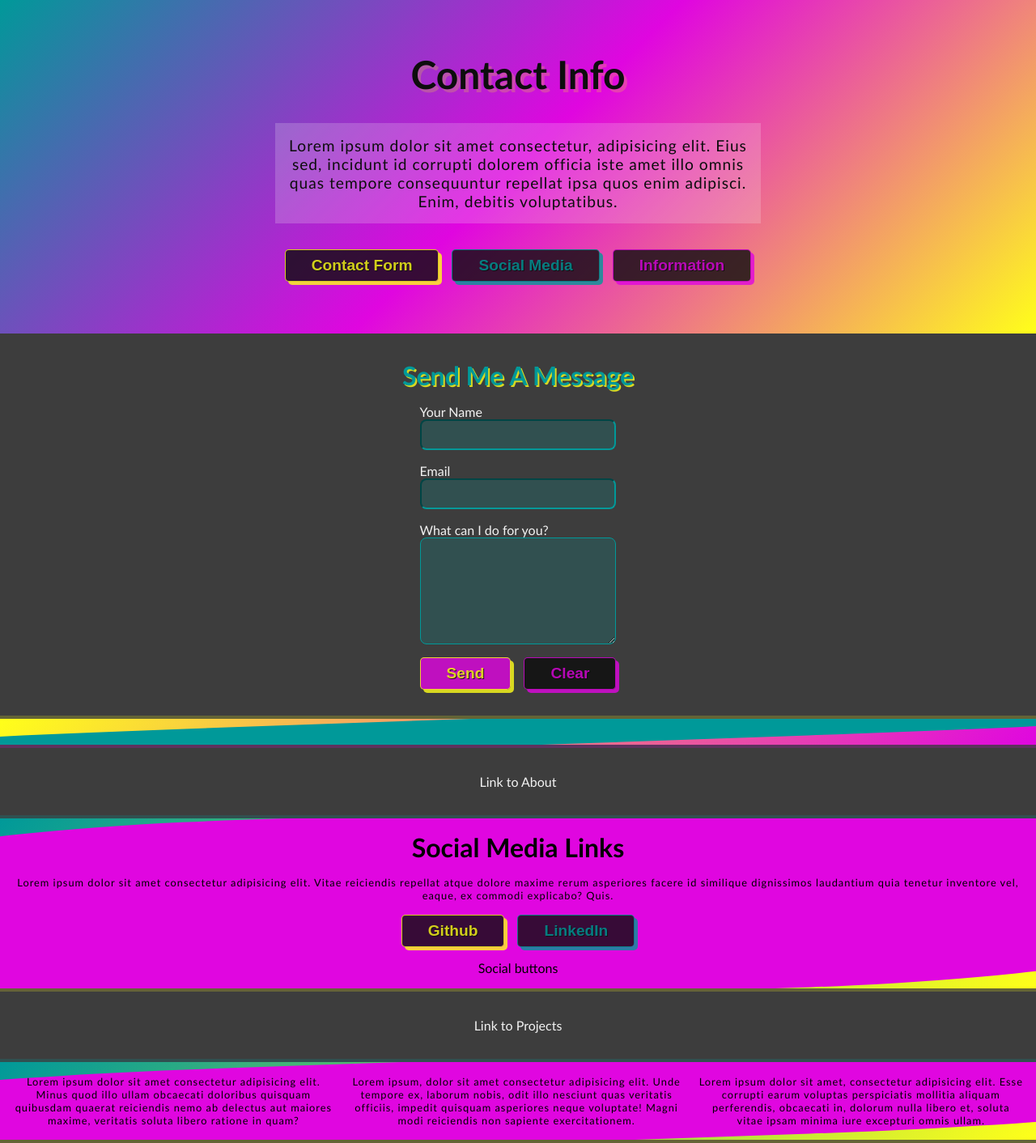
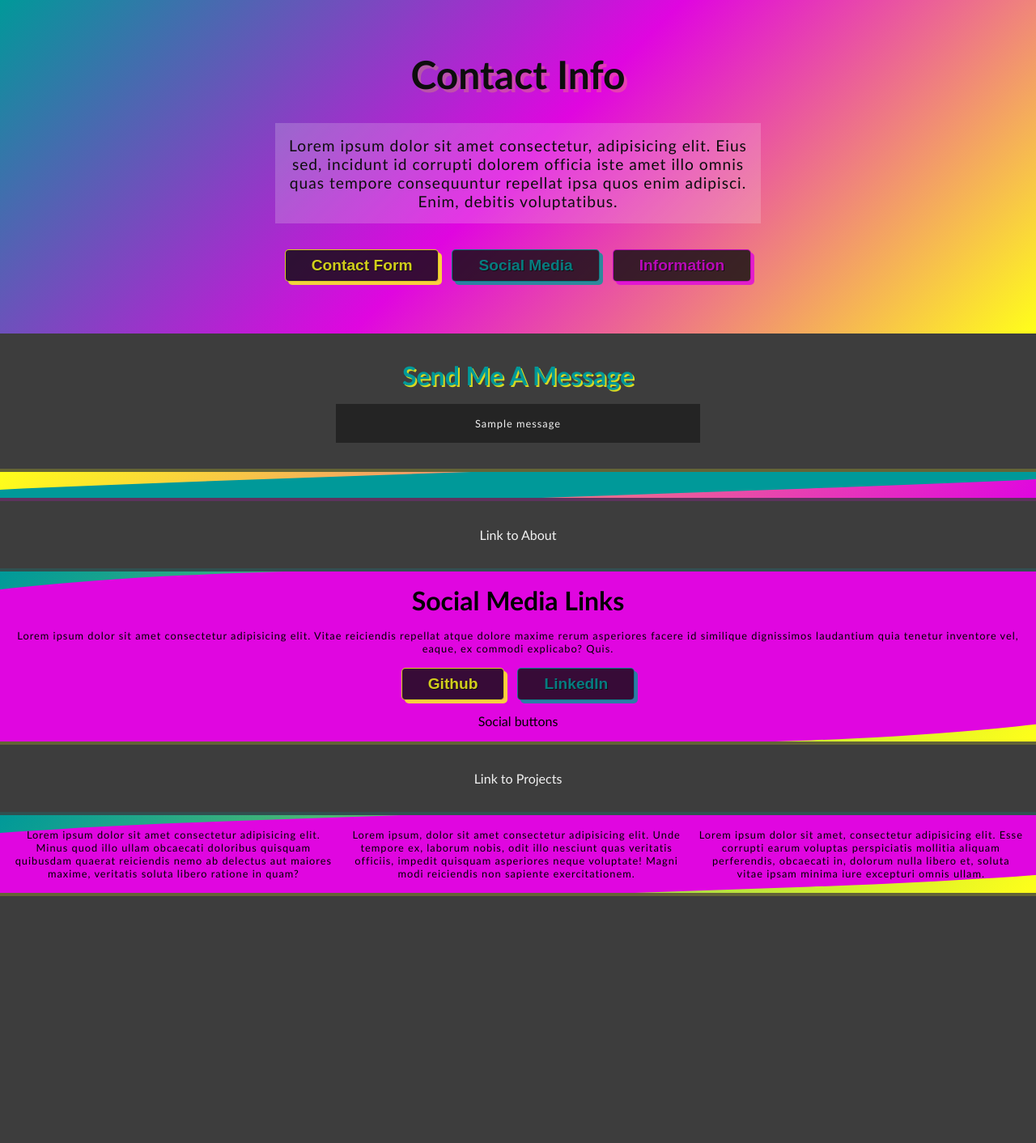
Before and after one commit to jake-the-cake/whoami, a Flask app: page /contact in a window 1280 px wide. Shown: the part 81-1493 px from the top of the page at 81% size. After the commit the page ends 1188 px from the top, so only its background shows below. Run offline with Flask 3, Linux system fonts and the light colour scheme; one stand-in notice (Sample message) is shown; parts of the project's set-up code (start-up, migrations or seed data) failed here and were passed over.

Commit message:
form error

```diff
--- a/app/routes/pages.py
+++ b/app/routes/pages.py
@@ -1,6 +1,6 @@
-from flask import Blueprint, render_template, jsonify, session
+from flask import Blueprint, render_template, jsonify, session, redirect, url_for, flash, request
 from app.forms import RegistrationForm, LoginForm, ContactForm
-from app.models import parse_choices
+from app.models import parse_choices, new_message
 from app import mongo
 
 
@@ -10,9 +10,15 @@ pages_blueprint = Blueprint('pages', __name__)
 def about():
     return render_template('about.html')
 
-@pages_blueprint.route('/contact')
+@pages_blueprint.route('/contact', methods=['GET', 'POST'])
 def contact():
-    return render_template('contact.html', form=ContactForm())
+		form = ContactForm()
+		if form.validate_on_submit():
+			if not form.errors:
+				flash('Thank you for your message. I will get back to you shortly!')
+				new_message(request.form)
+			return redirect(request.referrer)
+		return render_template('contact.html', form=form)
 
 @pages_blueprint.route('/projects', methods=['GET', 'POST'])
 def projects():
@@ -35,6 +41,10 @@ def home():
 def data():
 	users = []
 	projects = []
+	messages = []
+	for message in mongo.db.messages.find():
+		message['_id'] = str(message['_id'])
+		messages.append(message)
 	for project in mongo.db.projects.find():
 		project['_id'] = str(project['_id'])
 		project['category'] = parse_choices(project['category'])
@@ -42,4 +52,4 @@ def data():
 	for user in mongo.db.users.find():
 		user['_id'] = str(user['_id'])
 		users.append(user)
-	return jsonify(users + projects)
+	return jsonify(users + projects + messages)
--- a/app/templates/contact.html
+++ b/app/templates/contact.html
@@ -22,7 +22,20 @@
 </div>
 <div class="space row-10 column acenter max-width" id="contact-form">
 	<h3>Send Me A Message</h3>
-	<form class="row-10 column" method="POST" action="{{ url_for('auth.contact_me') }}">
+	{% with messages = get_flashed_messages() %}
+		{% if messages|length > 0 %}
+			{% for m in messages %}
+			<p class="small">{{ m }}</p>
+			{% endfor %}
+		{% else %}
+		{% if form.email.errors %}
+			<p class="small">
+				{% for error in form.email.errors %}
+					{{ error }}
+				{% endfor %}
+			</p>
+		{% endif %}
+		<form class="row-10 column" method="POST">
 			{{ form.hidden_tag() }}
 			<div class="column">
 				{{ form.name.label }}
@@ -49,6 +62,8 @@
 				form.reset()
 			})
 		</script>
+		{% endif %}
+	{% endwith %}
 </div>
 <div class="section-teal" id="social-media">
 
```
Also changed, not shown: app/models.py (+8 -0 lines), app/routes/auth.py (+2 -7 lines). Lines whose indentation alone changed are shown as unchanged.
